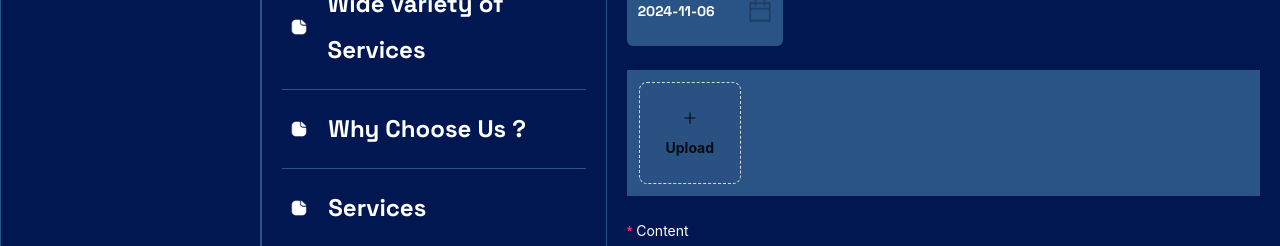
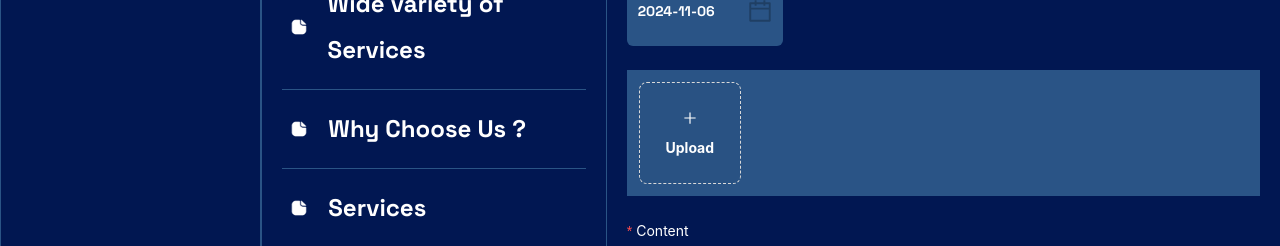
Before and after one commit to Adithyan-t/plumborine-tanstack, a React (Vite) app: page /Admin/Dashboard/Home/WelcomeForm in a window 1280 px wide. Shown: the part 429-675 px from the top of the page. Built offline with nearby package versions, Linux system fonts and the light colour scheme.

Commit message:
handle close issue solved

```diff
--- a/src/components/Dashboard.tsx
+++ b/src/components/Dashboard.tsx
@@ -1,6 +1,7 @@
 import { Outlet, useLocation } from '@tanstack/react-router';
-import React, { useState } from 'react';
+import React, { useEffect, useState } from 'react';
 import Sidebar from './Sidebar';
+import Layout from './Layout';
 import Welcome from './Home/Welcome';
 import About_plumborine360 from './Home/About_plumborine360';
 import Variety_services from './Home/Variety_services';
@@ -9,62 +10,39 @@ import Services from './Home/Services';
 import Stripe from './Home/Stripe';
 import Partners from './Home/Partners';
 import Footer from './Home/Footer';
-import Layout from './Layout';
 
-interface RightContentProps {
-  setHeading: (heading: string) => void;
+interface Content {
+  component: JSX.Element | null;
+  heading: string;
 }
 
-const RightContent: React.FC<RightContentProps> = ({ setHeading }) => {
-  const location = useLocation();
-
-  let content;
-
-  switch (location.pathname) {
-    case '/Admin/Dashboard/Home/WelcomeForm':
-      content = <Welcome />;
-      setHeading('Home Items');
-      break;
-    case '/Admin/Dashboard/Home/Aboutplumborine360':
-      content = <About_plumborine360 />;
-      setHeading('Home Items');
-      break;
-    case '/Admin/Dashboard/Home/Variety_services':
-      content = <Variety_services />;
-      setHeading('Home Items');
-      break;
-    case '/Admin/Dashboard/Home/Why_Choose_us':
-      content = <Why_Choose_us />;
-      setHeading('Home Items');
-      break;
-    case '/Admin/Dashboard/Home/Services':
-      content = <Services />;
-      setHeading('Home Items');
-      break;
-    case '/Admin/Dashboard/Home/Stripe':
-      content = <Stripe />;
-      setHeading('Home Items');
-      break;
-    case '/Admin/Dashboard/Home/OurPartners':
-      content = <Partners />;
-      setHeading('Home Items');
-      break;
-    case '/Admin/Dashboard/Home/Footer_With_CTA':
-      content = <Footer />;
-      setHeading('Home Items');
-      break;
-    default:
-      content = null;
-      setHeading('');
-
-      break;
-  }
-
-  return <>{content}</>;
+const contentMap: Record<string, Content> = {
+  '/Admin/Dashboard/Home/WelcomeForm': { component: <Welcome />, heading: 'Home Items' },
+  '/Admin/Dashboard/Home/Aboutplumborine360': {
+    component: <About_plumborine360 />,
+    heading: 'Home Items',
+  },
+  '/Admin/Dashboard/Home/Variety_services': {
+    component: <Variety_services />,
+    heading: 'Home Items',
+  },
+  '/Admin/Dashboard/Home/Why_Choose_us': { component: <Why_Choose_us />, heading: 'Home Items' },
+  '/Admin/Dashboard/Home/Services': { component: <Services />, heading: 'Home Items' },
+  '/Admin/Dashboard/Home/Stripe': { component: <Stripe />, heading: 'Home Items' },
+  '/Admin/Dashboard/Home/OurPartners': { component: <Partners />, heading: 'Home Items' },
+  '/Admin/Dashboard/Home/Footer_With_CTA': { component: <Footer />, heading: 'Home Items' },
 };
 
 const Dashboard: React.FC = () => {
   const [heading, setHeading] = useState<string>('');
+  const [isVisible, setVisible] = useState<boolean>(false);
+  const location = useLocation();
+
+  useEffect(() => {
+    const currentContent = contentMap[location.pathname] || { component: null, heading: '' };
+    setHeading(currentContent.heading);
+    setVisible(true);
+  }, [location.pathname]);
 
   return (
     <div className="flex flex-grow min-h-screen text-white bg-blue-800">
@@ -82,9 +60,8 @@ const Dashboard: React.FC = () => {
 
       {/* Right Section */}
       <div className="w-2/3 bg-[#011752]">
-        {/* <h1>{heading}</h1> */}
-        <Layout heading={heading}>
-          <RightContent setHeading={setHeading} />
+        <Layout heading={heading} isVisible={isVisible} setVisible={setVisible}>
+          {contentMap[location.pathname]?.component || null}
         </Layout>
       </div>
     </div>
--- a/src/components/Home/Welcome.tsx
+++ b/src/components/Home/Welcome.tsx
@@ -1,10 +1,18 @@
 import React, { useEffect } from 'react';
 import { Form, Input, Button, DatePicker, Upload } from 'antd';
 import { PlusOutlined } from '@ant-design/icons';
-import moment from 'moment';
+import moment, { Moment } from 'moment';
 
-const Welcome = () => {
-  const [form] = Form.useForm();
+interface FormValues {
+  title: string;
+  cta: string;
+  date: Moment | null;
+  content: string;
+  fileList?: any[];
+}
+
+const Welcome: React.FC = () => {
+  const [form] = Form.useForm<FormValues>();
 
   useEffect(() => {
     form.setFieldsValue({
@@ -16,9 +24,10 @@ const Welcome = () => {
     });
   }, [form]);
 
-  const onFinish = values => {
+  const onFinish = (values: FormValues) => {
     console.log('Form values:', values);
   };
+
   const normFile = (e: any) => {
     if (Array.isArray(e)) {
       return e;
@@ -34,7 +43,7 @@ const Welcome = () => {
           label={<span className="text-white">Title</span>}
           rules={[{ required: true, message: 'Please input your title!' }]}
         >
-          <Input className="  text-white border-none h-[71px] bg-[#2A5486]  font-grotesk text-[24px] font-bold border-blue-700 hover:bg-[#2A5486]" />
+          <Input className="text-white border-none h-[71px] bg-[#2A5486] font-grotesk text-[24px] font-bold border-blue-700 hover:bg-[#2A5486]" />
         </Form.Item>
 
         <Form.Item
@@ -42,7 +51,7 @@ const Welcome = () => {
           label={<span className="text-white">CTA</span>}
           rules={[{ required: true, message: 'Please input your CTA!' }]}
         >
-          <Input className="text-white border-none h-[71px] bg-[#2A5486]  font-grotesk text-[24px] font-bold border-blue-700 hover:bg-[#2A5486]" />
+          <Input className="text-white border-none h-[71px] bg-[#2A5486] font-grotesk text-[24px] font-bold border-blue-700 hover:bg-[#2A5486]" />
         </Form.Item>
 
         <Form.Item
@@ -50,16 +59,17 @@ const Welcome = () => {
           label={<span className="text-white">Date</span>}
           rules={[{ required: true, message: 'Please select a date!' }]}
         >
-          <DatePicker className="text-white border-none h-[71px] bg-[#2A5486]  font-grotesk text-[24px] font-bold border-blue-700 hover:bg-[#2A5486]" />
+          <DatePicker className="text-white border-none  h-[71px] bg-[#2A5486] font-grotesk text-[24px] font-bold border-blue-700 hover:bg-[#2A5486]" />
         </Form.Item>
-        <div className="text-white border-none h-fit bg-[#2A5486]  font-grotesk text-[24px] font-bold border-blue-700 hover:bg-[#2A5486]">
+
+        <div className="text-white border-none h-fit bg-[#2A5486] font-grotesk text-[24px] font-bold border-blue-700 hover:bg-[#2A5486]">
           <Form.Item valuePropName="fileList" getValueFromEvent={normFile} className="p-3">
-            <Upload
-              action="/upload.do"
-              listType="picture-card"
-              maxCount={1} // This limits the upload to one image
-            >
-              <button style={{ border: 0, background: 'none' }} type="button">
+            <Upload action="/upload.do" listType="picture-card" maxCount={1}>
+              <button
+                style={{ border: 0, background: 'none' }}
+                type="button"
+                className="text-white"
+              >
                 <PlusOutlined />
                 <div style={{ marginTop: 8 }}>Upload</div>
               </button>
@@ -73,7 +83,7 @@ const Welcome = () => {
           rules={[{ required: true, message: 'Please input your content!' }]}
         >
           <Input.TextArea
-            className="text-white border-none h-[71px] bg-[#2A5486]  font-grotesk text-[24px] font-bold border-blue-700 hover:bg-[#2A5486]"
+            className="text-white border-none h-[71px] bg-[#2A5486] font-grotesk text-[24px] font-bold border-blue-700 hover:bg-[#2A5486]"
             rows={4}
           />
         </Form.Item>
--- a/src/components/Layout.tsx
+++ b/src/components/Layout.tsx
@@ -1,19 +1,22 @@
-import React, { useState } from 'react';
+import React from 'react';
 import { RxCross1 } from 'react-icons/rx';
 import { BsThreeDots } from 'react-icons/bs';
-import { useRouter } from '@tanstack/react-router';
 
-const Layout = ({ children, heading }) => {
-  const router = useRouter();
-  // const [isVisible, setVisible] = useState(true);
+interface LayoutProps {
+  children: React.ReactNode;
+  heading: string;
+  isVisible: boolean;
+  setVisible: (visible: boolean) => void;
+}
 
+const Layout: React.FC<LayoutProps> = ({ children, heading, isVisible, setVisible }) => {
   const handleClose = () => {
-    // Uncomment this line if you want to navigate when closing
-    router.navigate({ to: '/Admin/Dashboard/Home' });
+    setVisible(false);
   };
 
   return (
     <>
+      {isVisible && (
         <div className="p-5 border-t border-[#2a5485] bg-[#011752] h-screen">
           <div className="h-[103px] border-b-2 flex items-center border-[#2a5485] justify-between">
             <div className="flex">
@@ -35,6 +38,7 @@ const Layout = ({ children, heading }) => {
           </div>
           {children}
         </div>
+      )}
     </>
   );
 };
```
Lines whose indentation alone changed are shown as unchanged.
